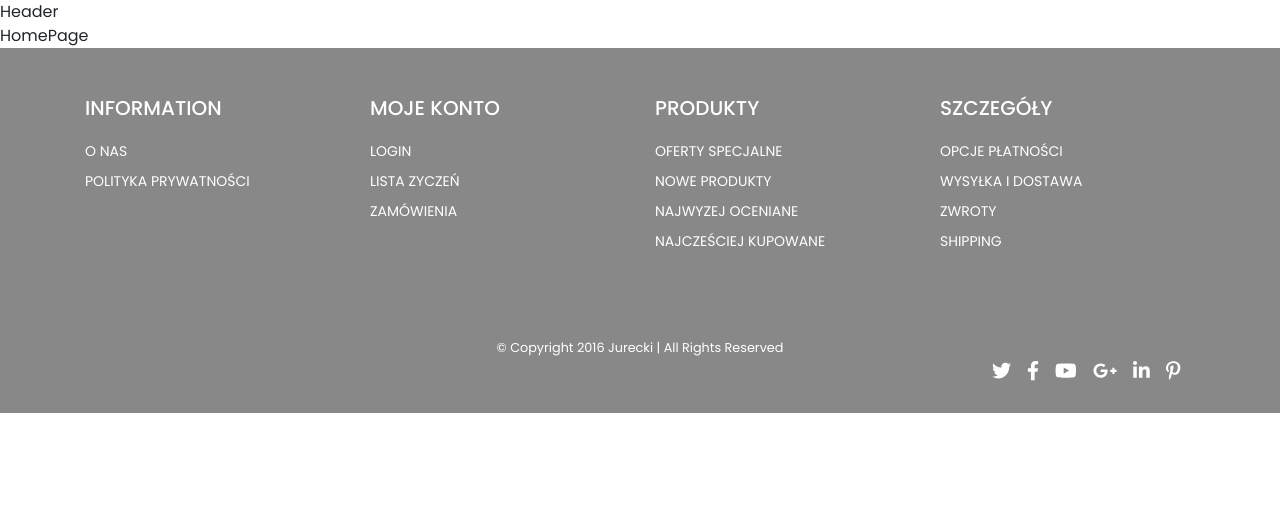
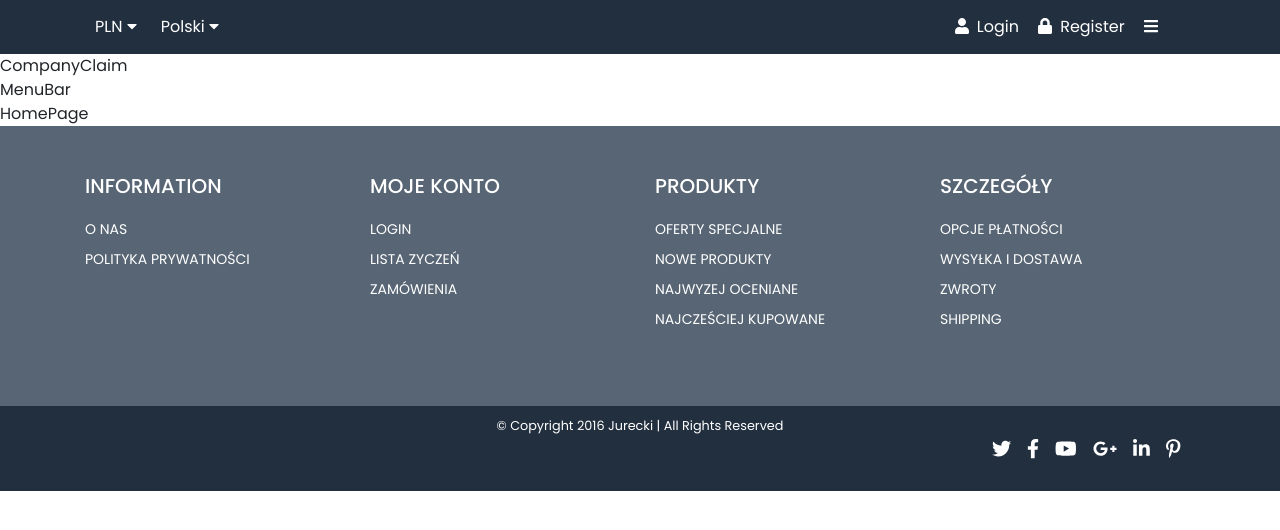
Before and after one commit to jurecki/amigurumi, a React (Create React App) app: page / in a window 1280 px wide. Shown: the top 530 px of the page. Built offline with nearby package versions, Linux system fonts and the light colour scheme.

Commit message:
TopBar Component added

```diff
--- a/package.json
+++ b/package.json
@@ -5,6 +5,7 @@
   "dependencies": {
     "@fortawesome/fontawesome-svg-core": "^1.2.28",
     "@fortawesome/free-brands-svg-icons": "^5.13.0",
+    "@fortawesome/free-solid-svg-icons": "^5.13.0",
     "@fortawesome/react-fontawesome": "^0.1.10",
     "@testing-library/jest-dom": "^4.2.4",
     "@testing-library/react": "^9.3.2",
--- /dev/null
+++ b/src/components/layout/CompanyClaim/CompanyClaim.js
@@ -0,0 +1,9 @@
+import React from 'react';
+
+const CompanyClaim = () => (
+  <div>
+    CompanyClaim
+  </div>
+);
+
+export default CompanyClaim;
--- a/src/components/layout/Footer/Footer.module.scss
+++ b/src/components/layout/Footer/Footer.module.scss
@@ -2,12 +2,12 @@
 
 .root {
   .footerMenu {
-    background-color: $footer-bg;
+    background-color: $bg-color-light;
     padding: 3rem 0;
 
     .menuWrapper {
       h5 {
-        color: #ffff;
+        color: $text-color-light;
         text-transform: uppercase;
         margin: 0 0 1rem 0;
       }
@@ -24,10 +24,10 @@
         a {
           font-size:  14px;
           line-height: 30px;
-          color:  #ffff;
+          color:  $text-color-light;
           text-decoration: none;
           &:hover {
-            color: $primary;
+            color: $text-color-prime;
           }
         }
       }
@@ -35,9 +35,9 @@
   }
 
   .bottomBar {
-    background-color: $footer-bg;
+    background-color: $bg-color-dark;
     padding: 10px 0;
-    color: #ffff;
+    color: $text-color-light;
 
     .copyright {
       p {
@@ -58,9 +58,9 @@
           a {
             font-size: 1.2rem;
             text-decoration: none;
-            color: #ffff;
+            color: $text-color-light;
             &:hover {
-              color: $primary
+              color: $text-color-prime
             }
           }
         }
--- a/src/components/layout/Header/Header.js
+++ b/src/components/layout/Header/Header.js
@@ -1,9 +1,16 @@
 import React from 'react';
+import styles from './Header.module.scss';
+
+import TopBar from '../TopBar/TopBar';
+import CompanyClaim from '../CompanyClaim/CompanyClaim';
+import MenuBar from '../MenuBar/MenuBar';
 
 const Header = () => (
-  <div>
-    Header
-  </div>
+  <header className={styles.root}>
+    <TopBar />
+    <CompanyClaim />
+    <MenuBar />
+  </header>
 );
 
 export default Header;
--- /dev/null
+++ b/src/components/layout/MenuBar/MenuBar.js
@@ -0,0 +1,9 @@
+import React from 'react';
+
+const MenuBar = () => (
+  <div>
+    MenuBar
+  </div>
+);
+
+export default MenuBar;
--- /dev/null
+++ b/src/components/layout/TopBar/TopBar.js
@@ -0,0 +1,58 @@
+import React from 'react';
+import styles from './TopBar.module.scss';
+import { FontAwesomeIcon } from '@fortawesome/react-fontawesome';
+import { faCaretDown, faUser, faLock, faBars } from '@fortawesome/free-solid-svg-icons';
+
+const TopBar = () => (
+  <div className={styles.root}>
+    <div className='container'>
+      <div className='row'>
+        <div className={`col text-left ${styles.topLeft}`} >
+          <ul>
+            <li> PLN <FontAwesomeIcon className={styles.icon} icon={faCaretDown} />
+              <ul>
+                <li>
+                  <a href='#'>USD</a>
+                </li>
+                <li>
+                  <a href='#'>EURO</a>
+                </li>
+              </ul>
+            </li>
+            <li>Polski <FontAwesomeIcon className={styles.icon} icon={faCaretDown} />
+              <ul>
+                <li>
+                  <a href='#'>English</a>
+                </li>
+                <li>
+                  <a href='#'>Deutsch</a>
+                </li>
+              </ul>
+            </li>
+          </ul>
+        </div>
+        <div className={`col text-right ${styles.topRight}`}>
+          <ul>
+            <li>
+              <a href='#'>
+                <FontAwesomeIcon className={styles.icon} icon={faUser} />Login
+              </a>
+            </li>
+            <li>
+              <a href='#'>
+                <FontAwesomeIcon className={styles.icon} icon={faLock} />Register
+              </a>
+            </li>
+            <li>
+              <a href='#'>
+                <FontAwesomeIcon className={styles.icon} icon={faBars} />
+              </a>
+            </li>
+          </ul>
+        </div>
+      </div>
+    </div>
+  </div >
+);
+
+export default TopBar;
--- /dev/null
+++ b/src/components/layout/TopBar/TopBar.module.scss
@@ -0,0 +1,60 @@
+@import "../../../styles/settings.scss";
+
+.root {
+  background-color: $bg-color-dark;
+  color: $text-color-light;
+  padding: 5px;
+  ul {
+    list-style-type: none;
+    padding: 0;
+    margin: 0;
+    padding: 10px;
+
+    ul {
+      display: none;
+      position: absolute;
+
+      li {
+        display: block;
+        position: relative;
+        background-color: $bg-color-dark;
+        padding: 10px;
+        transform: translateX(-20%);
+        a {
+          display: block;
+          color: $text-color-light;
+
+          &:hover {
+            color: $text-color-prime;
+          }
+        }
+      }
+    }
+    li {
+      display: inline-block;
+      margin-right: 1.5rem;
+      &:hover {
+        color: $text-color-prime;
+      }
+      &:hover ul {
+        display: block;
+
+      }
+
+      a {
+        text-decoration: none;
+        color: $text-color-light;
+        &:hover {
+          color: $text-color-prime;
+        }
+      }
+    }
+  }
+
+  .topRight ul li {
+    margin-right: 1.2rem;
+    .icon {
+      margin-right: 0.5rem;
+    }
+  }
+}
--- a/src/styles/settings.scss
+++ b/src/styles/settings.scss
@@ -1,10 +1,8 @@
 $base-size: 12px;
 
-$footer-claim-bg: #2a2a2a;
-$footer-bg: #888888;
+$bg-color-dark: #222f3e;
+$bg-color-light: #576574;
 
-$primary: #f4c3bc;
-
-$text-color: #2a2a2a;
-
-$form-border-color: #292929;
+$text-color-dark: #2a2a2a;
+$text-color-light: white;
+$text-color-prime: #ff6b6b;
```
Also changed, not shown: 1 other file (tests, documents, lock files or other folders).
